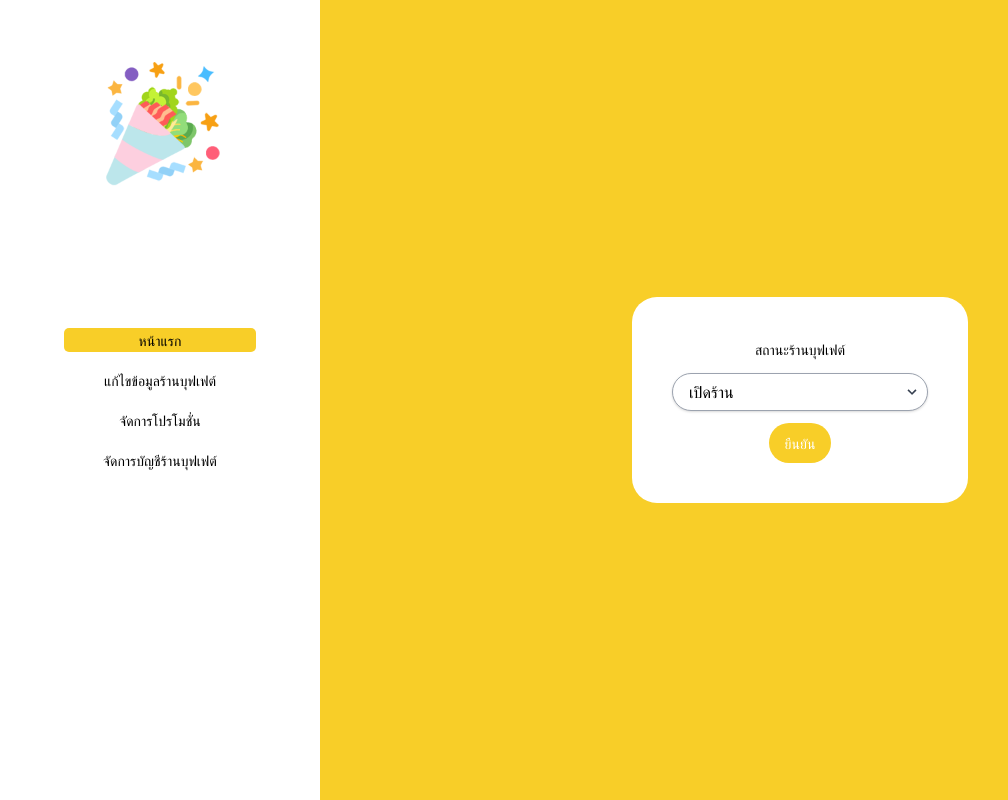
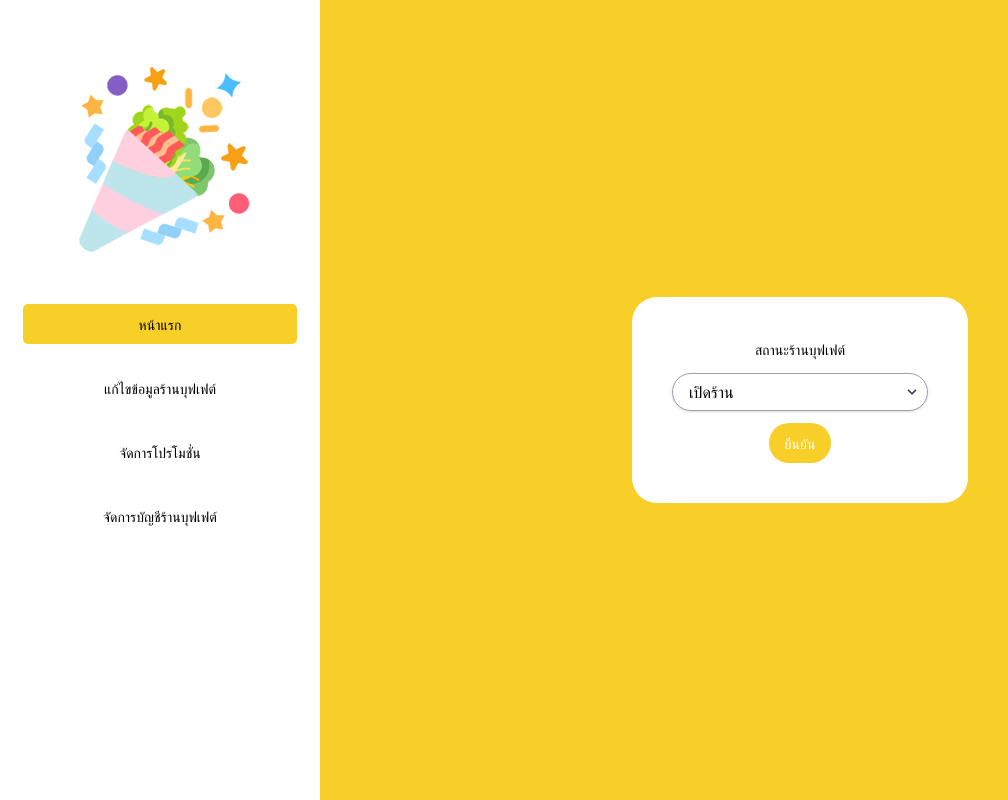
Before and after one commit to Parfet/PAR-Frontend-Restaurant, a Next.js app: page / in a window 1280 px wide. Shown: the whole page, without its empty margins (0-1008 px from the left). Built offline with nearby package versions, Linux system fonts and the light colour scheme.

Commit message:
👾 fixed bug layout

```diff
--- a/core/components/Navigator.tsx
+++ b/core/components/Navigator.tsx
@@ -42,10 +42,10 @@ const BgNavigator = styled.div`
 const Logo = styled.div`
   background-image: URL('/images/logo_parfet_192_no_bg.png');
   background-position: center;
-  background-size: 128px;
+  background-size: 192px;
   background-repeat: no-repeat;
-  width: 168px;
-  height: 168px;
+  width: 256px;
+  height: 256px;
 `
 
 const Navigator = (props: Props) => {
@@ -55,17 +55,19 @@ const Navigator = (props: Props) => {
   return (
     <div className="flex w-screen h-screen">
       <BgNavigator isYellow={isYellow} className="flex flex-col justify-between w-1/4 py-10">
-        <div className="flex justify-center h-1/3">
+        <div className="flex justify-center flex-wrap content-center h-1/3">
           <Logo className="bg-white rounded-50 p-12" />
         </div>
-        <div className="flex flex-col content-center h-1/3 pt-10">
+        <div className="flex justify-center flex-wrap content-center h-1/3 pt-10">
+          <div className="flex flex-col content-center">
             {
               _.map(menuItem, (data ,index) => (
-              <div className={`text-center my-2 mx-16 rounded-5 cursor-pointer ${currentPage === data.word ? classNameCurrentPage : ''}`}>
+                <div className={`text-center my-3 py-2 px-20 rounded-5 cursor-pointer ${currentPage === data.word ? classNameCurrentPage : ''}`}>
                   <Link href={data.path}><RegularText>{data.word}</RegularText></Link>
                 </div>
               ))
             }
+          </div>
         </div>
         <div className="h-1/3"></div>
       </BgNavigator>
```
Lines whose indentation alone changed are shown as unchanged.
